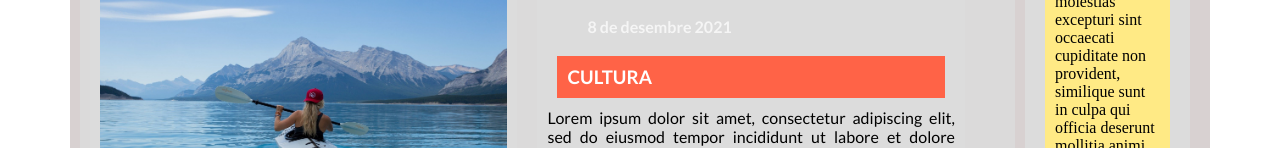
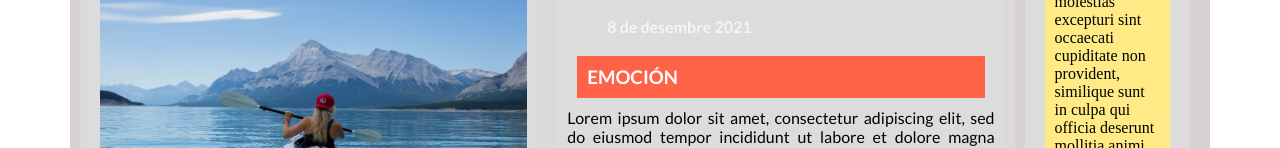
Before and after one commit to Olivermusico/React, a plain HTML site: page Sprint-1/nivell-2/index.html in a window 1280 px wide. Shown: the part 1116-1264 px from the top of the page. Drawn offline with Linux system fonts and the light colour scheme.

Commit message:
últim commit

```diff
--- a/Sprint-1/nivell-2/index.html
+++ b/Sprint-1/nivell-2/index.html
@@ -35,7 +35,7 @@
                 <h1>"Disfruta de la experiencia de otros viajeros"</h1>
             </div>
         </header>
-        <section class="section">
+        <section>
             <div class="articulos">
                 <article class="article">
                     <img class="article-image" src="img/escultura.jpg" alt="escultura de personas pegadas a la pared">
@@ -59,10 +59,9 @@
                 <article class="article">
                     <img src="img/nubes.jpg" alt="nubes sobre la cordillera de los andes nevada" class="article-image">
                     <h4><time datetime="2021-12-08">8 de desembre 2021</time></h4>
-                    <h3>CULTURA</h3>Lorem ipsum dolor sit amet, consectetur adipiscing elit, sed do eiusmod tempor incididunt ut labore et dolore magna aliqua. Ut enim ad minim veniam, quis nostrud exercitation ullamco laboris nisi ut aliquip ex ea commodo
+                    <h3>EMOCIÓN</h3>Lorem ipsum dolor sit amet, consectetur adipiscing elit, sed do eiusmod tempor incididunt ut labore et dolore magna aliqua. Ut enim ad minim veniam, quis nostrud exercitation ullamco laboris nisi ut aliquip ex ea commodo
                     consequat. Duis aute irure dolor in reprehenderit in voluptate velit esse cillum dolore eu fugiat nulla pariatur. Excepteur sint occaecat cupidatat non proident, sunt in culpa qui officia deserunt mollit anim id est laborum.
-                </article>
-                <nav class="navegacion"></nav>
+
             </div>
             <aside class="aside">
                 <div class="publicida">At vero eos et accusamus et iusto odio dignissimos ducimus qui blanditiis praesentium voluptatum deleniti atque corrupti quos dolores et quas molestias excepturi sint occaecati cupiditate non provident, similique sunt in culpa qui officia
```
